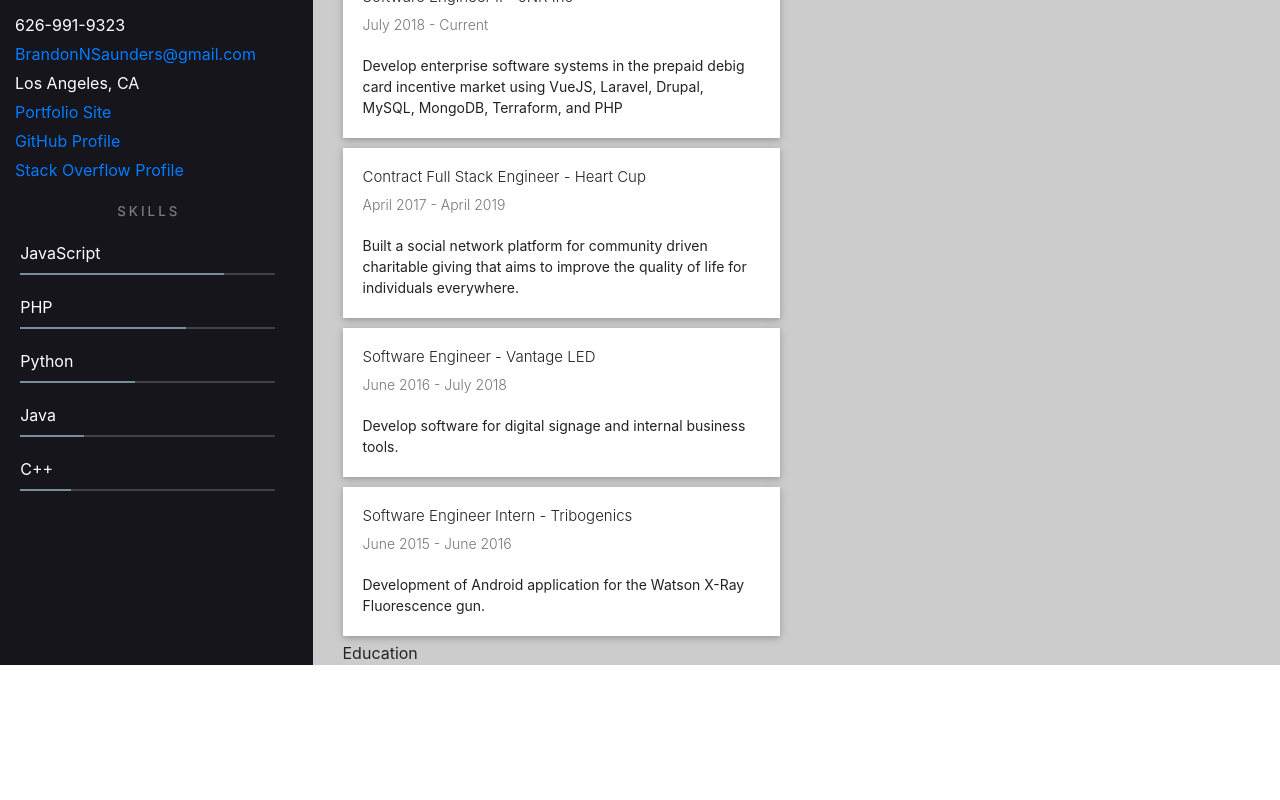
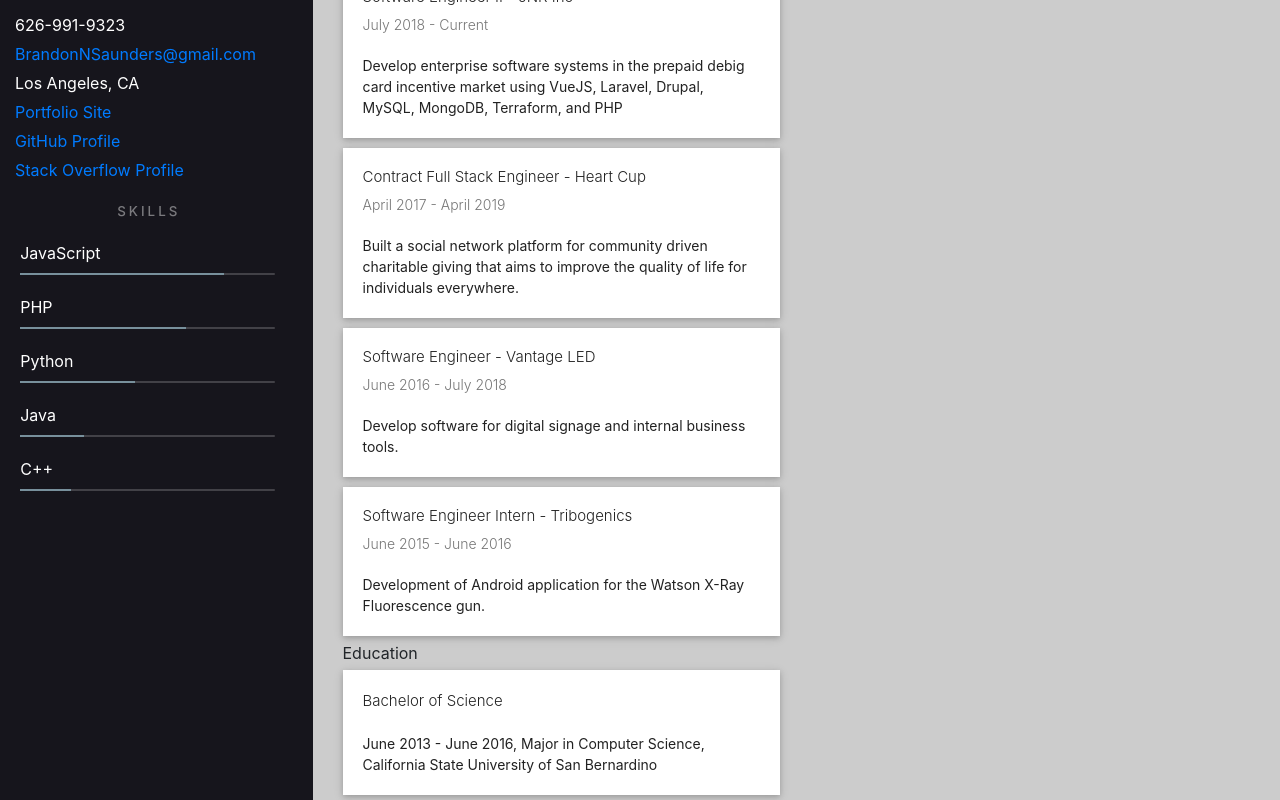
Before and after one commit to SaundersB/brandon.saunders.resume, a Vue app: page / in a window 1280 px wide. Shown: the part 283-1083 px from the top of the page. Before the commit the page ends 948 px from the top, so only its background shows below. Built offline with nearby package versions, Linux system fonts and the light colour scheme.

Commit message:
Adding educational history.

```diff
--- a/src/components/Education.vue
+++ b/src/components/Education.vue
@@ -3,8 +3,12 @@
         <div>
             Education
         </div>
-        <div class="col">
-
+        <div class="block" v-for="education in this.education" :key="education.degree">
+            <div class="block-helper"></div>
+            <div class="headline">{{education.degree}}</div>
+            <p class="info">
+                {{education.timeperiod}}, {{education.description}}
+            </p>
         </div>
     </div>
 </template>
@@ -12,6 +16,17 @@
 <script>
     export default {
         name: 'Education',
+        data: function() {
+            return {
+                education: [
+                    {
+                        degree: 'Bachelor of Science',
+                        timeperiod: 'June 2013 - June 2016',
+                        description: 'Major in Computer Science, California State University of San Bernardino',
+                    },
+                ]
+            }
+        }
     };
 </script>
 
```
